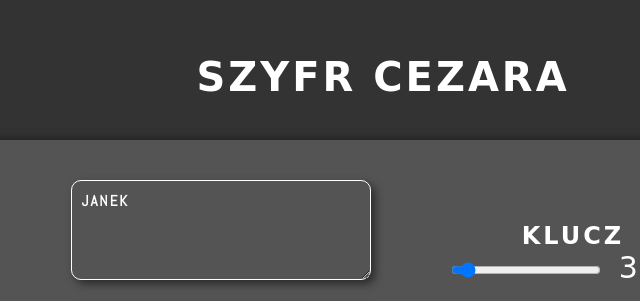
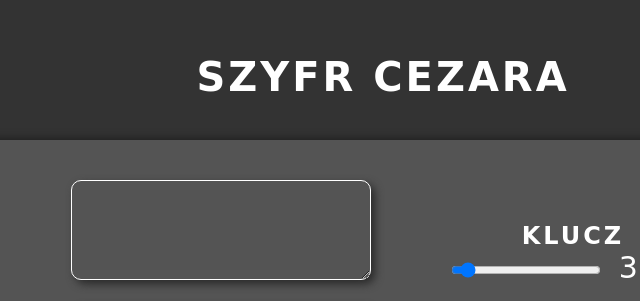
Before and after one commit to MatMal00/szyfr, a plain HTML site: page index.html in a window 1280 px wide. Shown: the part 169-470 px from the top of the page, 257-897 px from the left. Drawn offline with Linux system fonts and the light colour scheme; a web font is replaced by a local one.

Commit message:
fix: remove default value

```diff
--- a/index.html
+++ b/index.html
@@ -23,7 +23,6 @@
               placeholder="Podaj text"
               type="text"
             >
-JANEK
             </textarea>
           </label>
           <label class="textLabel">
```
